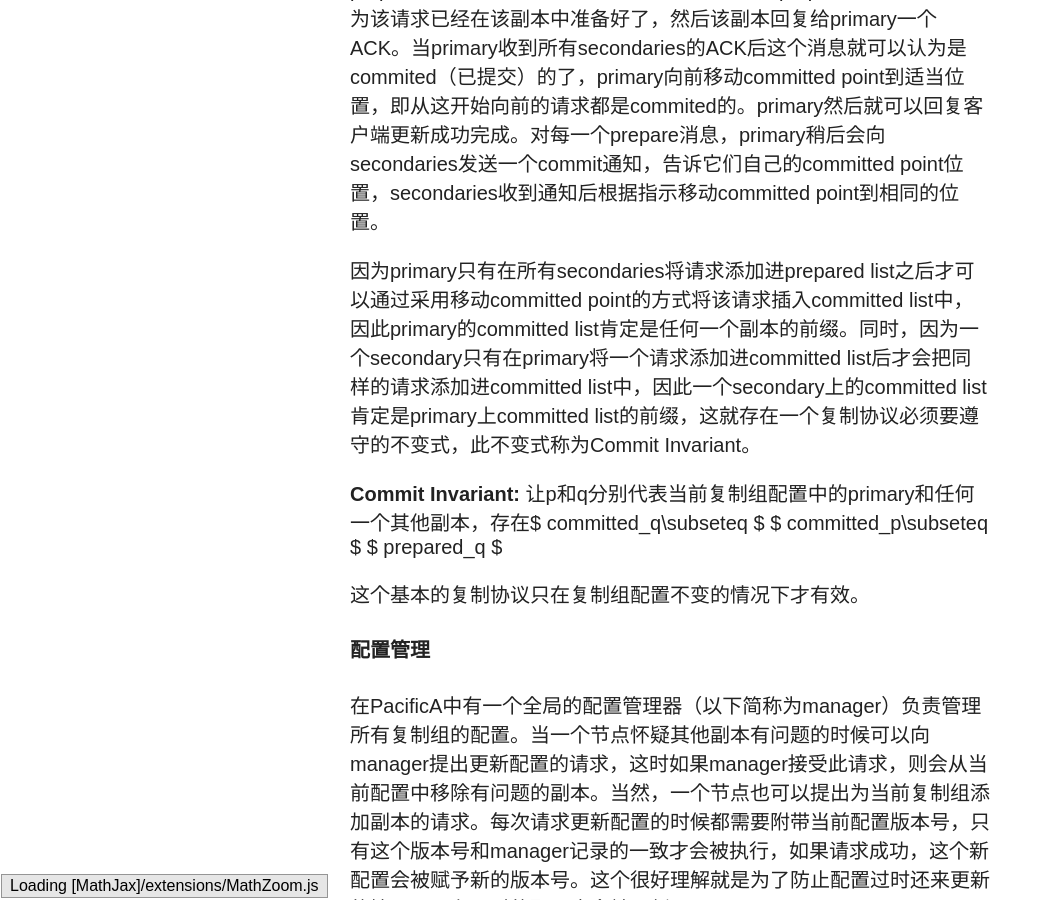
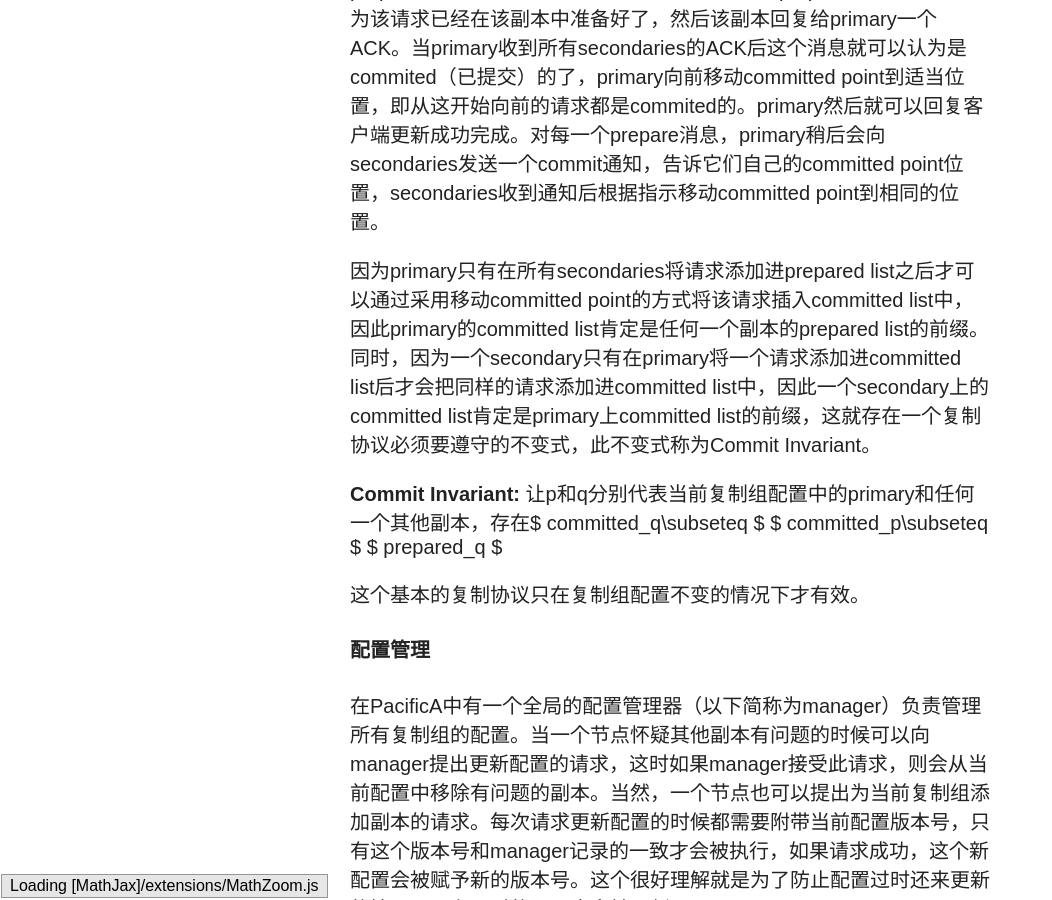
Before and after one commit to wuyu201321060203/wuyu201321060203.github.io, a Jekyll site: the page built from _posts/2015-10-01-PacificA.md, in a window 1280 px wide and 900 px high, scrolled down 2978 px. Shown: the whole window, without its empty margins (0-1052 px from the left). Built offline with Jekyll 4.4.1, drawn with Linux system fonts in a browser that asks for light colours; nearby versions of some CDN libraries; some web fonts are replaced; comment, search, counter and statistics services are not loaded.

Commit message:
Update 2015-10-01-PacificA.md

```diff
--- a/_posts/2015-10-01-PacificA.md
+++ b/_posts/2015-10-01-PacificA.md
@@ -47,7 +47,7 @@ PacificA是微软为大规模分布式存储系统开发的一个通用复制框
 
 所有的外部请求都走primary副本，如果是更新操作，需要primary带动其他secondaries。通过单点读写更容易控制副本一致性问题，当然你如果说效率，那这个可以通过数据分片，异构存储来解决，不在本文的讨论范围。什么是强一致性？通俗但我觉得不失准确地理解是对外部而言好像不存在副本一样，即对外部系统而言副本存在是透明的。这要求我们必须做到两点，（1）所有副本的更新顺序保持一致。（2）不能读到过期数据。想实现强一致性，需要primary控制更新的顺序并且指导其他副本按顺序完成更新操作。PacificA的每个副本需要维护一个被称为*prepared list*的请求列表和一个叫做*committed point*提交点的东西。这个prepared list是按照请求序列号排序的一个存储外部请求的列表，它必须是连续的（向列表中插入序列号为sn的请求必须在sn-1请求插入之后），请求序列号当然是我们primary副本决定的了。prepared list从开始一直到committed point为止的这么个列表前缀被称为*committed list*。primary副本的节点状态（应用看到的状态）可以抽象地定义为从初始状态开始按照序列号递增的顺序应用committed list中存储的更新请求的结果。我们用$ committed_p $和$ prepared_p $分别代表p节点的committed list和prepared list。查询操作非常简单，primary根据自己的当前状态直接回答即可。对于更新操作，primary首先分配序列号，然后将该更新操作连同配置版本，序列号以prepare消息的形式一起发给所有secondaries。当某个副本收到该prepare消息，它就将该请求按照序列号顺序插入prepared list中，此时认为该请求已经在该副本中准备好了，然后该副本回复给primary一个ACK。当primary收到所有secondaries的ACK后这个消息就可以认为是commited（已提交）的了，primary向前移动committed point到适当位置，即从这开始向前的请求都是commited的。primary然后就可以回复客户端更新成功完成。对每一个prepare消息，primary稍后会向secondaries发送一个commit通知，告诉它们自己的committed point位置，secondaries收到通知后根据指示移动committed point到相同的位置。
 
-因为primary只有在所有secondaries将请求添加进prepared list之后才可以通过采用移动committed point的方式将该请求插入committed list中，因此primary的committed list肯定是任何一个副本的前缀。同时，因为一个secondary只有在primary将一个请求添加进committed list后才会把同样的请求添加进committed list中，因此一个secondary上的committed list肯定是primary上committed list的前缀，这就存在一个复制协议必须要遵守的不变式，此不变式称为Commit Invariant。
+因为primary只有在所有secondaries将请求添加进prepared list之后才可以通过采用移动committed point的方式将该请求插入committed list中，因此primary的committed list肯定是任何一个副本的prepared list的前缀。同时，因为一个secondary只有在primary将一个请求添加进committed list后才会把同样的请求添加进committed list中，因此一个secondary上的committed list肯定是primary上committed list的前缀，这就存在一个复制协议必须要遵守的不变式，此不变式称为Commit Invariant。
 
 **Commit Invariant:** 让p和q分别代表当前复制组配置中的primary和任何一个其他副本，存在$ committed_q\subseteq $ $ committed_p\subseteq $  $ prepared_q $
 
```
